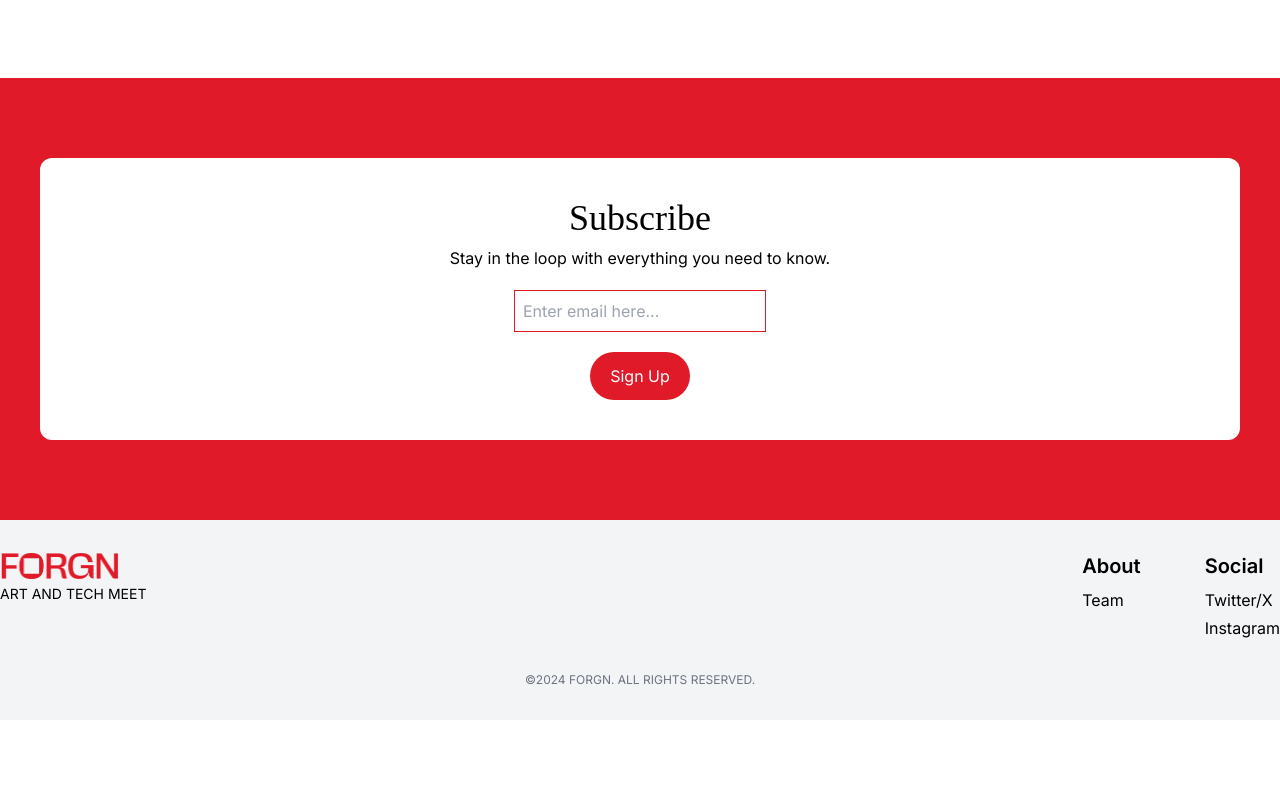
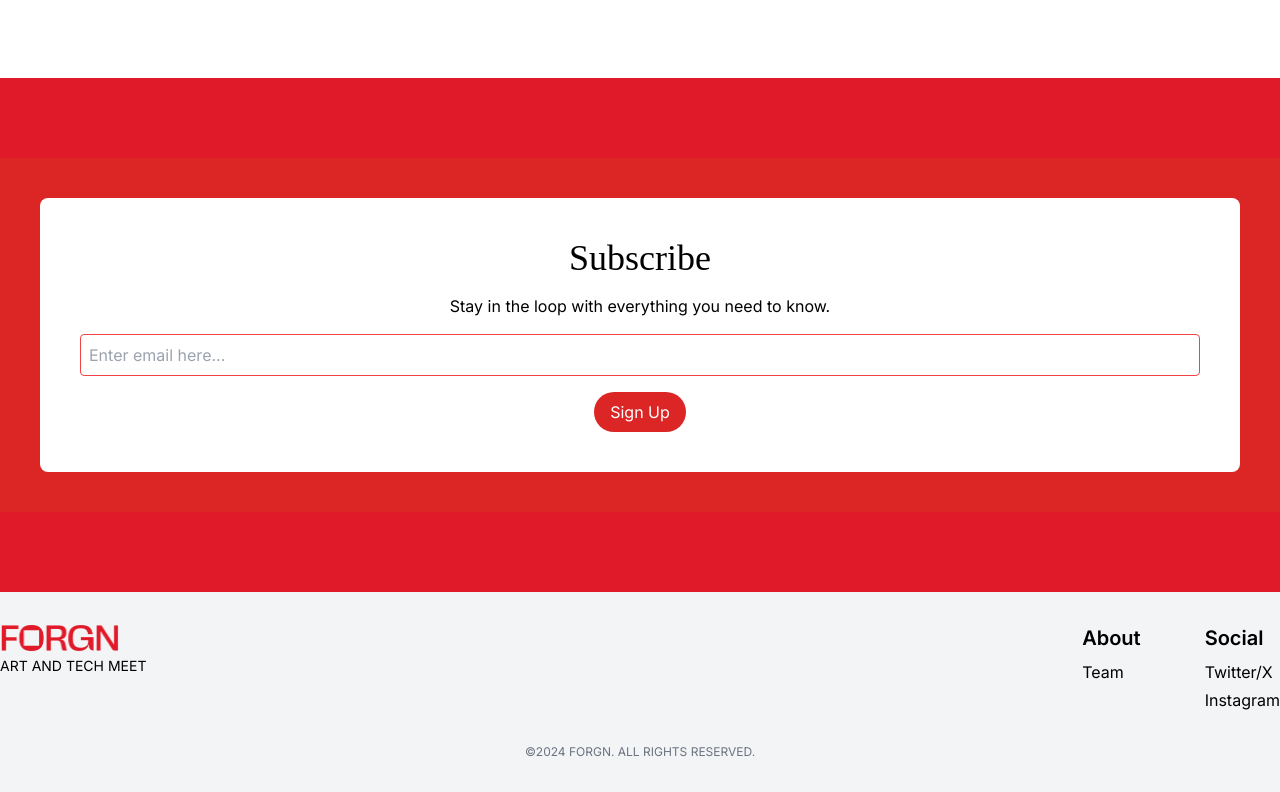
Before and after one commit to giorgio-villani/forgn, a Next.js app: page / in a window 1280 px wide. Shown: the part 2066-2858 px from the top of the page. Before the commit the page ends 2786 px from the top, so only its background shows below. Built offline with nearby package versions, Linux system fonts and the light colour scheme.

Commit message:
added submission form

```diff
--- a/src/app/page.tsx
+++ b/src/app/page.tsx
@@ -1,4 +1,5 @@
 import CustomButton from '@/components/CustomButton'
+import SubscribeForm from '@/components/SubscribeForm'
 import React from 'react'
 
 interface CardProps {
@@ -231,7 +232,7 @@ const About: React.FC = () => {
       </section>
 
       <section className="bg-customButton py-20">
-        <div className="flex flex-col items-center justify-center text-center ">
+        {/* <div className="flex flex-col items-center justify-center text-center ">
           <div className="bg-white rounded-xl w-[1200px]">
             <div className="m-10">
               <h2 className="text-4xl capitalize font-inter">subscribe</h2>
@@ -247,10 +248,12 @@ const About: React.FC = () => {
               </div>
               <div className="mt-5">
                 <CustomButton href="./" text="Sign Up" />
+                <SubscribeForm />
               </div>
             </div>
           </div>
-        </div>
+        </div> */}
+        <SubscribeForm />
       </section>
     </div>
   )
--- /dev/null
+++ b/src/components/SubscribeForm.tsx
@@ -0,0 +1,63 @@
+'use client'
+
+import React, { useState } from 'react'
+
+const SubscribeForm = () => {
+  const [email, setEmail] = useState('')
+  const [status, setStatus] = useState('')
+
+  const handleSubmit = (e) => {
+    e.preventDefault()
+    const form = e.target
+
+    fetch('/', {
+      method: 'POST',
+      headers: { 'Content-Type': 'application/x-www-form-urlencoded' },
+      body: new URLSearchParams(new FormData(form)).toString(),
+    })
+      .then(() => setStatus('success'))
+      .catch((error) => setStatus('error'))
+  }
+
+  return (
+    <div className="bg-red-600 flex items-center justify-center text-center py-10 ">
+      <div className="bg-white rounded-lg w-[1200px]">
+        <div className="m-10">
+          <h2 className="text-4xl mb-4 font-inter">Subscribe</h2>
+          <p className="mb-4">
+            Stay in the loop with everything you need to know.
+          </p>
+          <form
+            name="subscribe"
+            method="POST"
+            data-netlify="true"
+            onSubmit={handleSubmit}
+          >
+            <input type="hidden" name="form-name" value="subscribe" />
+            <input
+              type="email"
+              name="email"
+              placeholder="Enter email here..."
+              value={email}
+              onChange={(e) => setEmail(e.target.value)}
+              className="border border-red-500 p-2 mb-4 w-full rounded"
+              required
+            />
+            <button
+              type="submit"
+              className="bg-red-600 text-white py-2 px-4 rounded-full hover:bg-red-700 transition duration-300 ease-in-out"
+            >
+              Sign Up
+            </button>
+          </form>
+          {status === 'success' && <p>Thank you for subscribing!</p>}
+          {status === 'error' && (
+            <p>Oops, something went wrong. Please try again.</p>
+          )}
+        </div>
+      </div>
+    </div>
+  )
+}
+
+export default SubscribeForm
```
